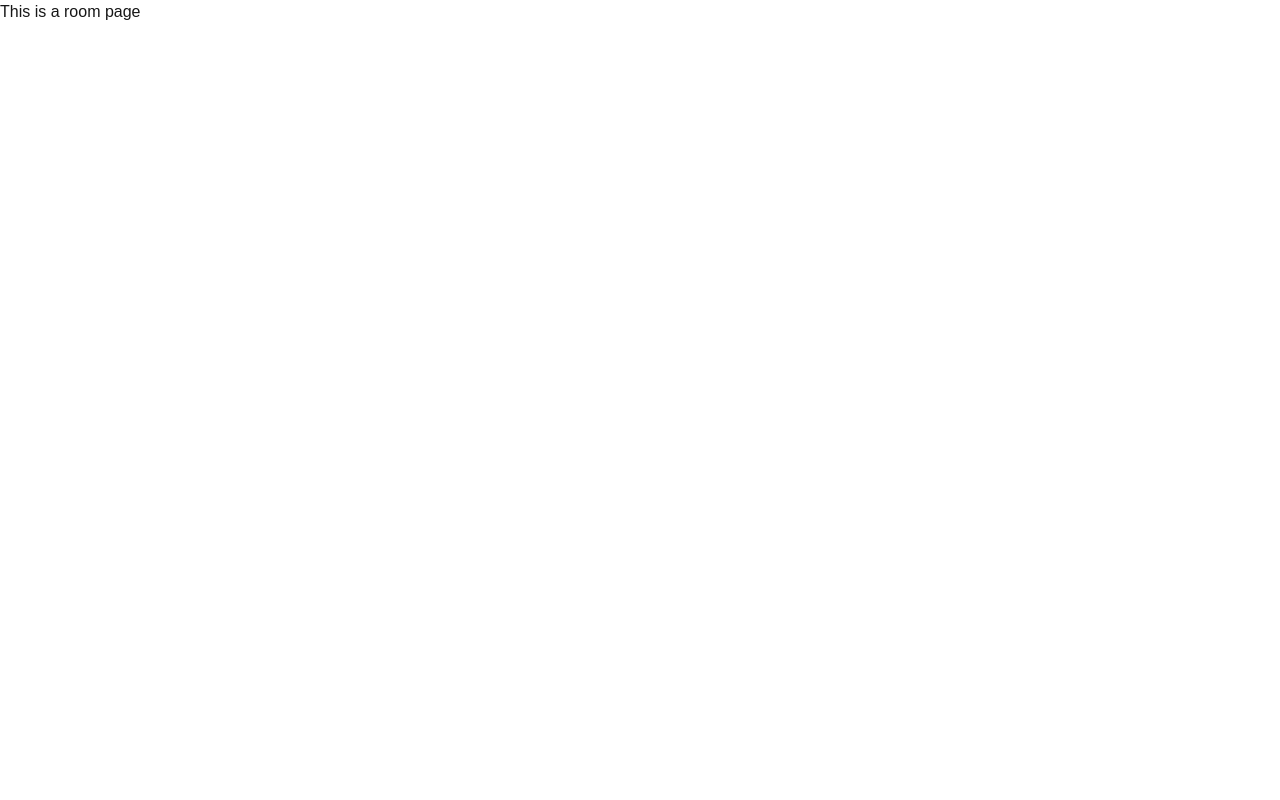
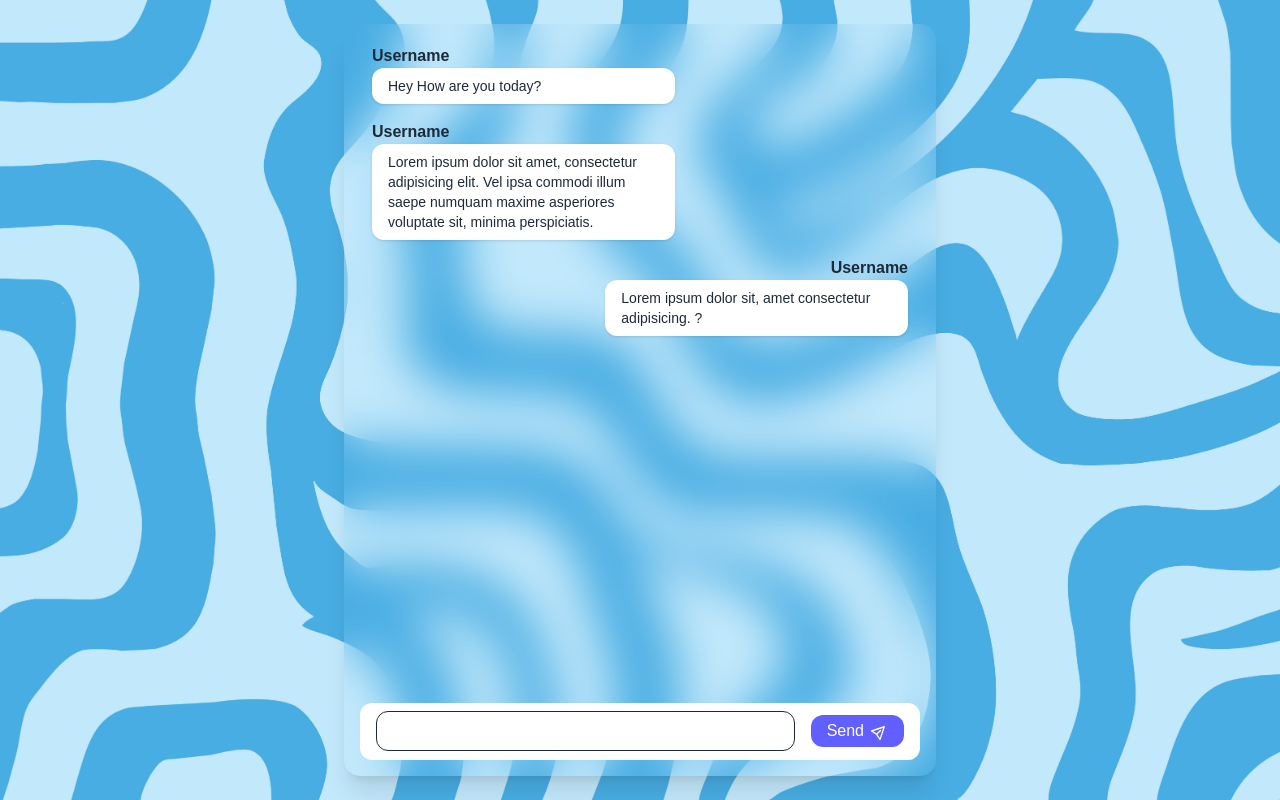
Before and after one commit to anjmhrjn/chat_app_frontend, a Next.js app: page /room/1 in a window 1280 px wide. Built offline with nearby package versions, Linux system fonts and the light colour scheme; no server answers.

Commit message:
chat ui and home ui setup

```diff
--- a/next.config.mjs
+++ b/next.config.mjs
@@ -1,4 +1,6 @@
 /** @type {import('next').NextConfig} */
-const nextConfig = {};
+const nextConfig = {
+    devIndicators: false
+};
 
 export default nextConfig;
--- a/package.json
+++ b/package.json
@@ -12,6 +12,7 @@
     "next": "15.3.4",
     "react": "^19.0.0",
     "react-dom": "^19.0.0",
+    "react-icons": "^5.5.0",
     "socket.io-client": "^4.8.1"
   },
   "devDependencies": {
--- a/src/app/globals.css
+++ b/src/app/globals.css
@@ -22,6 +22,9 @@
 body {
   background: var(--background);
   color: var(--foreground);
+  background-image: url("/bg.jpg");
+  background-size: cover;
+  background-repeat: no-repeat;
   font-family: Arial, Helvetica, sans-serif;
 }
 
--- a/src/app/layout.js
+++ b/src/app/layout.js
@@ -12,8 +12,8 @@ const geistMono = Geist_Mono({
 });
 
 export const metadata = {
-  title: "Create Next App",
-  description: "Generated by create next app",
+  title: "Real-time Chat App",
+  description: "Real-time chat app with WebSockets",
 };
 
 export default function RootLayout({ children }) {
--- a/src/app/page.js
+++ b/src/app/page.js
@@ -1,5 +1,8 @@
-'use client'
+"use client";
 import { useRouter } from "next/navigation";
+
+import { MdAddCircle } from "react-icons/md";
+import { IoEnter } from "react-icons/io5";
 
 export default function Home() {
   const router = useRouter();
@@ -15,22 +18,32 @@ export default function Home() {
   };
 
   return (
-    <div className="grid grid-rows-[20px_1fr_20px] items-center justify-items-center min-h-screen p-8 pb-20 gap-16 sm:p-20 font-[family-name:var(--font-geist-sans)]">
-      <div className=" w-75">
-        <p className="text-center">Hi User!</p>
-        <div className="flex justify-between">
+    <div className="h-screen flex justify-center items-center">
+      <div className="w-full md:w-1/4 h-screen md:h-1/4">
+        <div className="p-4 backdrop-blur-xl rounded-2xl">
+          <p className="text-center font-extrabold text-4xl mb-3">Welcome!</p>
+          <div className="px-3 mb-3 text-xl">
             <button
-            className="bg-blue-500 text-white rounded-full p-2"
+              className="bg-green-600 hover:bg-green-700 text-white font-semibold rounded-full p-2 w-full"
               onClick={createRoom}
             >
+              <span className="flex items-center justify-center">
                 Create Room
+                <MdAddCircle className="ml-2" />
+              </span>
             </button>
+          </div>
+          <div className="px-3 pb-3 text-xl">
             <button
-            className="bg-blue-500 text-white rounded-full p-2"
+              className="bg-yellow-400 hover:bg-yellow-500 text-white font-semibold rounded-full p-2 w-full"
               onClick={joinRoom}
             >
+              <span className="flex items-center justify-center">
                 Join Room
+                <IoEnter className="ml-2" />
+              </span>
             </button>
+          </div>
         </div>
       </div>
     </div>
--- a/src/app/room/[roomId]/page.js
+++ b/src/app/room/[roomId]/page.js
@@ -3,6 +3,7 @@ import { useEffect } from "react";
 import { useParams } from "next/navigation";
 
 import { getSocket } from "@/lib/socket";
+import ChatRoom from "@/components/ChatRoom";
 
 export default function Room() {
   const { roomId } = useParams();
@@ -13,9 +14,9 @@ export default function Room() {
 
     return () => {
       // Remove the listener when component unmounts
-      socket.off("newMessage", handleNewMessage);
+      socket.off("newMessage");
     };
   }, []);
 
-  return <div>This is a room page</div>;
+  return <ChatRoom />;
 }
--- /dev/null
+++ b/src/components/ChatRoom.js
@@ -0,0 +1,64 @@
+import MyMessage from "./MyMessage";
+import OtherMessage from "./OtherMessage";
+
+export default function ChatRoom() {
+  return (
+    <div className="h-screen antialiased text-gray-800">
+      <div className="h-full mx-auto w-full md:w-1/2 overflow-x-hidden">
+        <div className="flex flex-col flex-auto h-full p-6">
+          <div className="flex flex-col flex-auto flex-shrink-0 rounded-2xl backdrop-blur-xl h-full p-4 shadow-xl">
+            <div className="flex flex-col h-full overflow-x-auto mb-4">
+              <div className="flex flex-col h-full">
+                <div className="grid grid-cols-12 gap-y-2">
+                  <OtherMessage
+                    username="Username"
+                    message="Hey How are you today?"
+                  />
+                  <OtherMessage
+                    username="Username"
+                    message="Lorem ipsum dolor sit amet, consectetur adipisicing elit. Vel ipsa commodi illum saepe numquam maxime asperiores voluptate sit, minima perspiciatis."
+                  />
+                  <MyMessage
+                    username="Username"
+                    message="Lorem ipsum dolor sit, amet consectetur adipisicing. ?"
+                  />
+                </div>
+              </div>
+            </div>
+            <div className="flex flex-row items-center h-16 rounded-xl bg-white w-full px-4">
+              <div className="flex-grow">
+                <div className="relative w-full">
+                  <input
+                    type="text"
+                    className="flex w-full border rounded-xl focus:outline-none focus:border-indigo-300 pl-4 h-10"
+                  />
+                </div>
+              </div>
+              <div className="ml-4">
+                <button className="flex items-center justify-center bg-indigo-500 hover:bg-indigo-600 rounded-xl text-white px-4 py-1 flex-shrink-0">
+                  <span>Send</span>
+                  <span className="ml-2">
+                    <svg
+                      className="w-4 h-4 transform rotate-45 -mt-px"
+                      fill="none"
+                      stroke="currentColor"
+                      viewBox="0 0 24 24"
+                      xmlns="http://www.w3.org/2000/svg"
+                    >
+                      <path
+                        strokeLinecap="round"
+                        strokeLinejoin="round"
+                        strokeWidth="2"
+                        d="M12 19l9 2-9-18-9 18 9-2zm0 0v-8"
+                      ></path>
+                    </svg>
+                  </span>
+                </button>
+              </div>
+            </div>
+          </div>
+        </div>
+      </div>
+    </div>
+  );
+}
--- /dev/null
+++ b/src/components/MyMessage.js
@@ -0,0 +1,12 @@
+export default function MyMessage({ username, message }) {
+  return (
+    <div className="col-start-6 col-end-13 px-3 py-1 rounded-lg">
+      <div className="">
+        <p className="font-bold text-right">{username}</p>
+        <div className="text-sm bg-white py-2 px-4 shadow rounded-xl">
+          <div>{message}</div>
+        </div>
+      </div>
+    </div>
+  );
+}
--- /dev/null
+++ b/src/components/OtherMessage.js
@@ -0,0 +1,12 @@
+export default function OtherMessage({ username, message }) {
+  return (
+    <div className="col-start-1 col-end-8 px-3 py-1 rounded-lg">
+      <div className="">
+        <p className="font-bold">{username}</p>
+        <div className="text-sm bg-white py-2 px-4 shadow rounded-xl">
+          <div>{message}</div>
+        </div>
+      </div>
+    </div>
+  );
+}
```
Also changed, not shown: public/bg.jpg (added), 1 other file (tests, documents, lock files or other folders). Lines whose indentation alone changed are shown as unchanged.
